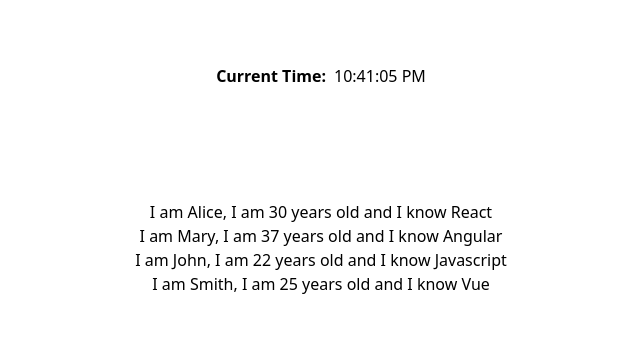
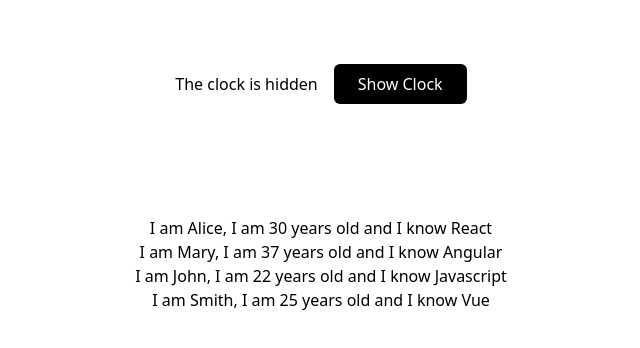
Before and after one commit to Bridgetamana/React_tutorial_1, a React (Create React App) app: page / in a window 1280 px wide. Shown: the top 348 px of the page, without its empty margins (319-959 px from the left). Built offline with nearby package versions, Linux system fonts and the light colour scheme.

Commit message:
Conditional Rendering lesson

```diff
--- a/src/components/Clock.js
+++ b/src/components/Clock.js
@@ -4,6 +4,7 @@
   constructor(props) {
     super(props);
     this.state = { time: new Date().toLocaleTimeString() };
+    this.toggleVisibility = this.toggleVisibility.bind(this);
   }
 
   componentDidMount() {
@@ -16,11 +17,29 @@
     clearInterval(this.timerID);
   }
 
+  toggleVisibility() {
+    this.setState((prevState) => ({
+      isVisible: !prevState.isVisible,
+    }));
+
+}
+
   render() {
     return (
-      <div className='flex justify-center py-16'>
-        <h2 className='mr-2 font-semibold'>Current Time:</h2>
-        <p>{this.state.time}</p>
+        <div className='flex flex-row-reverse justify-center py-16 items-center gap-4'>
+        <button className='py-2 px-6 bg-black text-white rounded-md' onClick={this.toggleVisibility}>
+          {this.state.isVisible ? 'Hide Clock' : 'Show Clock '}
+        </button>
+        {this.state.isVisible ? (
+          <div>
+            <h2 className='mr-2 font-semibold'>Current Time:</h2>
+            <p>{this.state.time}</p>
+          </div>
+        ) : (
+          <div>
+            <h2>The clock is hidden</h2>
+          </div>
+        )}
       </div>
     );
   }
```
